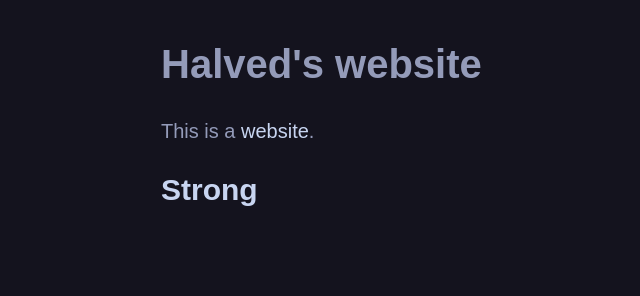
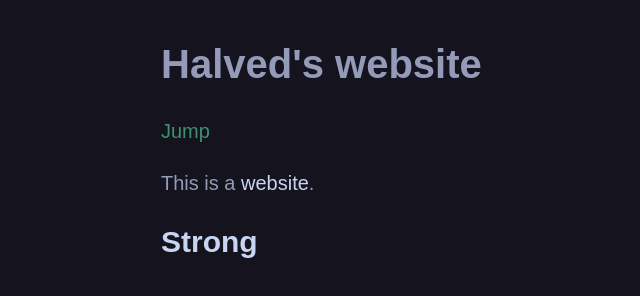
Before and after one commit to malpeser/pages, a plain HTML site: page index.html in a window 1280 px wide. Shown: the whole page, without its empty margins (154-794 px from the left). Drawn offline with Linux system fonts and the light colour scheme; a web font is replaced by a local one.

Commit message:
Update index.html

```diff
--- a/index.html
+++ b/index.html
@@ -11,7 +11,8 @@
     <header>
       <h1>Halved's website</h1>
     </header>
+    <a href="#a">Jump</a>
     <p>This is a <bold>website</bold>.</p>
-    <h2><strong>Strong</strong></h2>
+    <h2 id="a"><strong>Strong</strong></h2>
   </body>
 </html>
```
